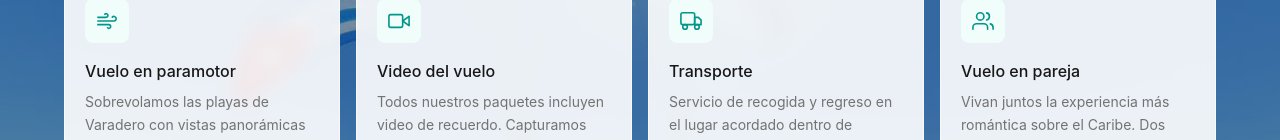
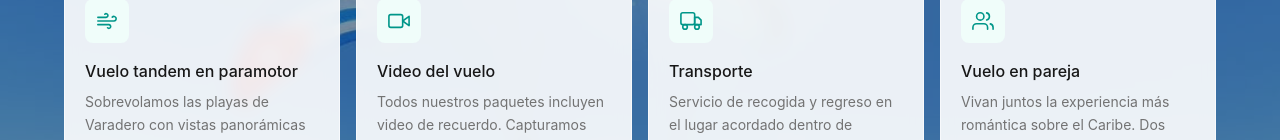
Before and after one commit to danielzamoramato/gofly-varadero, a React (Vite) app: page / in a window 1280 px wide. Shown: the part 996-1136 px from the top of the page. Built offline with nearby package versions, Linux system fonts and the light colour scheme; no server answers; the database is empty.

Commit message:
Boton para eliminar fotos en admin visible en dispositivos moviles

```diff
--- a/src/components/NavBar.jsx
+++ b/src/components/NavBar.jsx
@@ -27,7 +27,7 @@ export default function NavBar() {
   ];
 
   return (
-    <nav className={`fixed top-0 left-0 right-0 z-50 transition-all duration-300 ${
+    <nav className={`fixed top-0 left-0 right-0 z-50 transition-all duration-300 mb-2.5 ${
       scrolled || menuOpen ? "bg-sky-950/95 backdrop-blur shadow-lg" : "bg-transparent"
     }`}>
       <div className="max-w-6xl mx-auto px-6 h-16 flex items-center justify-between">
--- a/src/data/index.js
+++ b/src/data/index.js
@@ -1,6 +1,6 @@
 export const SERVICES = [
   {
-    title: "Vuelo en paramotor",
+    title: "Vuelo tandem en paramotor",
     desc: "Sobrevolamos las playas de Varadero con vistas panorámicas al mar Caribe. Sin necesidad de pista de despegue. Salida desde el Meliá Internacional y volamos a sus alrededores.",
     priceNote: "/ por persona",
   },
@@ -116,6 +116,10 @@ export const GALLERY = [];
 export const REVIEWS = [];
 
 export const FAQS = [
+  {
+    q: "¿Cuales son las formas de pago?",
+    a: "Aceptamos USD, Mn al cambio en la pagina El Toque a como esté en el momento, transferencias Zelle, Paypal y Bizzum",
+  },
   {
     q: "¿Necesito experiencia previa para volar?",
     a: "No, para nada. Nuestros vuelos son biplaza con un piloto certificado. Solo necesitas ganas de vivir la experiencia.",
--- a/src/pages/Admin.jsx
+++ b/src/pages/Admin.jsx
@@ -214,7 +214,7 @@ function GalleryGrid() {
               </div>
               <button
                 onClick={() => handleDelete(item)}
-                className="absolute top-2 right-2 w-7 h-7 rounded-full bg-white/90 hover:bg-red-50 border border-neutral-200 flex items-center justify-center opacity-0 group-hover:opacity-100 transition-opacity"
+                className="absolute top-2 right-2 w-7 h-7 rounded-full bg-white/90 hover:bg-red-50 border border-neutral-200 flex items-center justify-center opacity-100 sm:opacity-0 group-hover:opacity-100 transition-opacity"
               >
                 <svg width="13" height="13" viewBox="0 0 24 24" fill="none" stroke="currentColor" strokeWidth="2.5" strokeLinecap="round" strokeLinejoin="round" className="text-red-500">
                   <line x1="18" y1="6" x2="6" y2="18" /><line x1="6" y1="6" x2="18" y2="18" />
```
